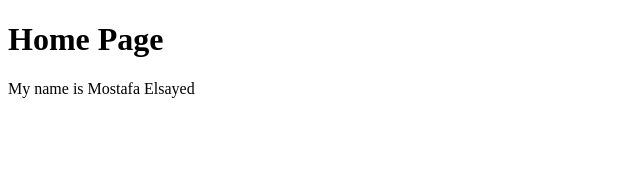
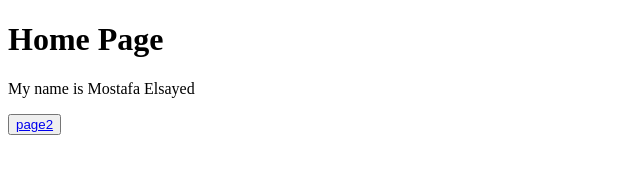
Before and after one commit to mmmostafaElsayed/my-repo, a plain HTML site: page index.html in a window 1280 px wide. Shown: the whole page, without its empty margins (0-640 px from the left). Drawn offline with Linux system fonts and the light colour scheme.

Commit message:
adding button

```diff
--- a/index.html
+++ b/index.html
@@ -8,5 +8,6 @@
 <body>
     <h1>Home Page</h1>
     <p>My name is Mostafa Elsayed</p>
+    <button><a href="page2.html">page2</a></button>
 </body>
 </html>
```
